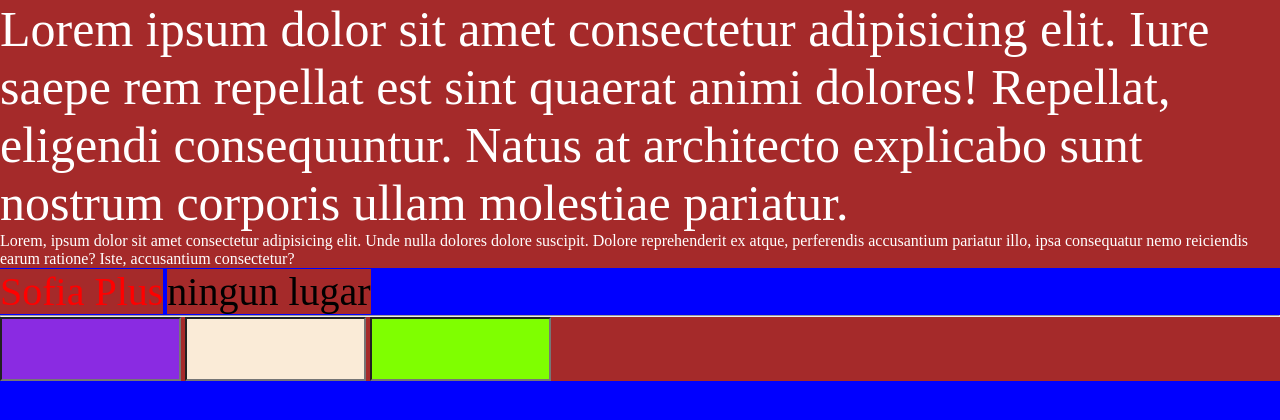
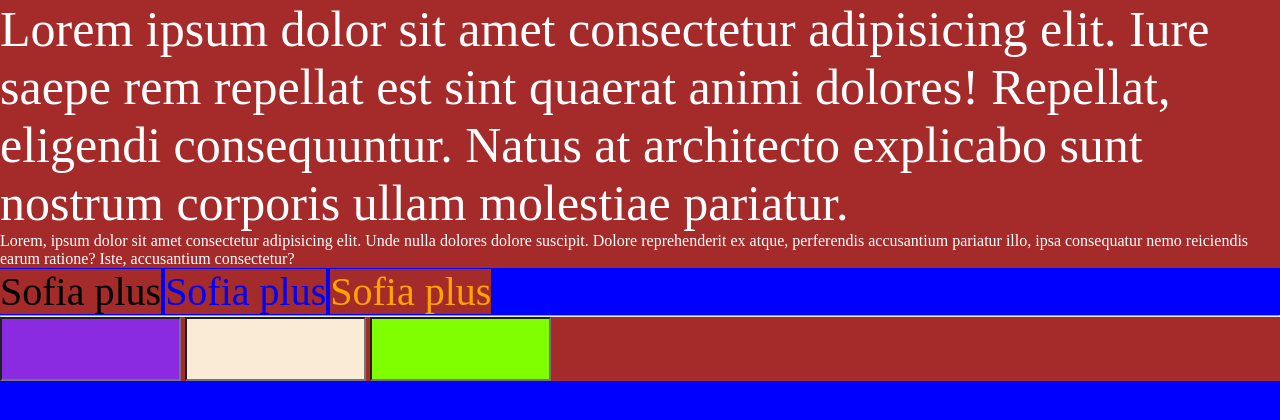
Before and after one commit to Josecode10/CSS, a plain HTML site: page index.html in a window 1280 px wide. Drawn offline with Linux system fonts and the light colour scheme.

Commit message:
Mi commit

```diff
--- a/index.html
+++ b/index.html
@@ -19,9 +19,9 @@
     consectetur?
   </p>
 
-  <a href="https://oferta.senasofiaplus.edu.co/sofia-oferta/">Sofia Plus</a>
-
-  <a href="">ningun lugar</a>
+  <a href="http://sofiaplus.com">Sofia plus</a>
+  <a href="http://sena.org">Sofia plus</a>
+  <a href="https://sofiaplus.com">Sofia plus</a>
   <hr>
 
   <form action="">
--- a/style.css
+++ b/style.css
@@ -33,6 +33,16 @@ font-size: 50px;
   color: red;
 }
 
+[href$="org"]
+{
+  color: blue;
+}
+
+[href^="https"]
+{
+  color: orange;
+}
+
 input
 {
   height: 60px;
```
